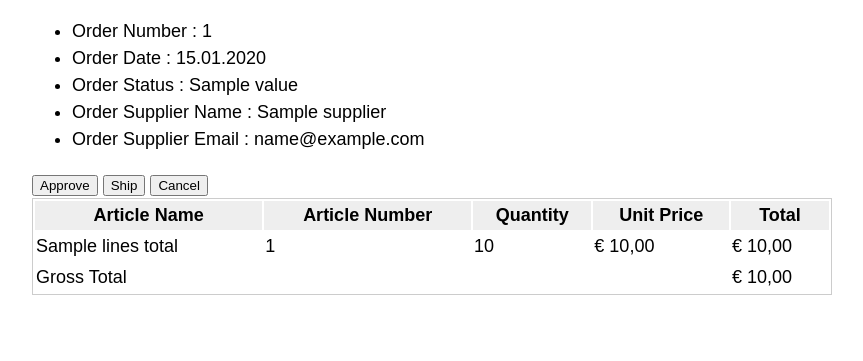
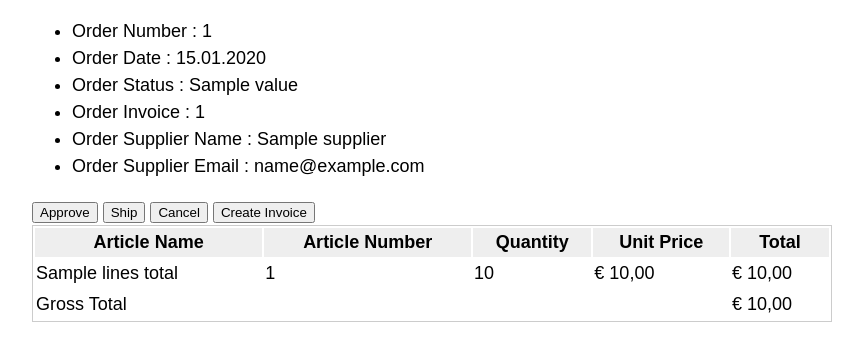
Before and after one commit to swa590005/erp-symfony, a Symfony app: template backend/templates/purchase_order/show.html.twig in a window 1280 px wide. Shown: the top 361 px of the page, without its empty margins (208-1071 px from the left). Run offline with Twig, Linux system fonts and the light colour scheme; the template is opened without the code that fills it: most values are stand-ins (such as "Sample title", 1, 10 or a date in 2020); some libraries are stand-ins or nearby versions.

Commit message:
Add create invoice button and action
Co-Authored-By: Claude Opus 5.5 <noreply@anthropic.com>

```diff
--- a/backend/templates/purchase_order/show.html.twig
+++ b/backend/templates/purchase_order/show.html.twig
@@ -19,6 +19,11 @@
         <li>Order Number : {{ purchaseOrder.orderNumber }}</li>
         <li>Order Date : {{ purchaseOrder.orderDate |date("d.m.Y", false) }}</li>
         <li>Order Status : {{ purchaseOrder.status.value }}</li>
+        {% if purchaseOrder.invoice %}
+            <li>Order Invoice : {{ purchaseOrder.invoice.invoiceNumber }}</li>
+        {% else %}
+            <li>No Invoice yet</li>
+        {% endif %}
         <li>Order Supplier Name : {{ purchaseOrder.supplier.supplierName }}</li>
         <li>Order Supplier Email : {{ purchaseOrder.supplier.emailAddress }}</li>
     </ul>
@@ -30,6 +35,9 @@
     </form>
     <form style="display: inline" method="post" action="{{ path('app_purchase_order_status', {orderNumber: purchaseOrder.orderNumber, status: 'cancelled'}) }}">
         <button type="submit">Cancel</button>
+    </form>
+    <form style="display: inline" method="post" action="{{ path('app_purchase_order_invoice', {orderNumber: purchaseOrder.orderNumber }) }}">
+        <button type="submit">Create Invoice</button>
     </form>
     <table style="width: 100%; border: 1px solid #ccc" >
         <tr style="background-color: #eee">
```
Also changed, not shown: backend/src/Controller/PurchaseOrderController.php (+21 -0 lines).
